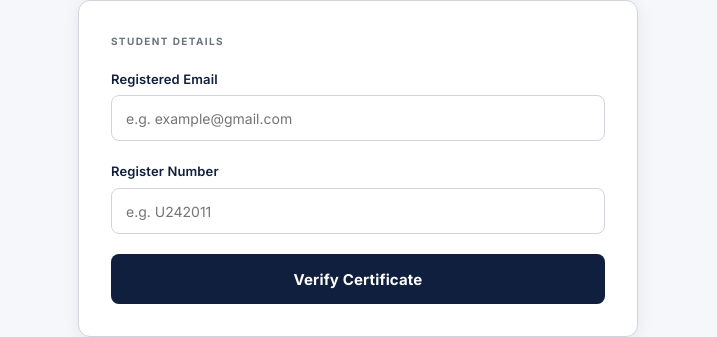
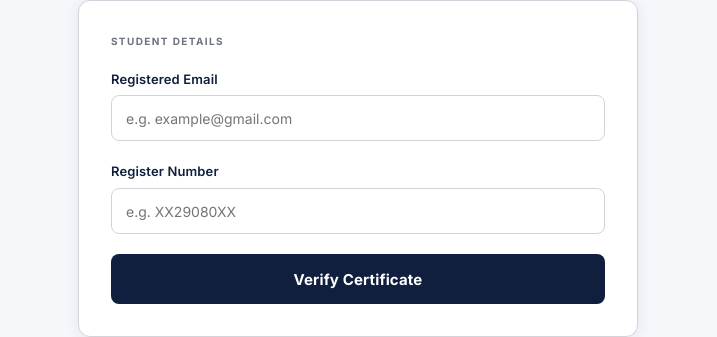
Before and after one commit to student2techie-star/student2techie, a React (Vite) app: page / in a window 1280 px wide. Shown: the part 4892-5229 px from the top of the page, without its empty margins (282-999 px from the left). Built offline with nearby package versions, Linux system fonts and the light colour scheme.

Commit message:
add certificate verifier page

```diff
--- a/src/components/Certificateverifier.jsx
+++ b/src/components/Certificateverifier.jsx
@@ -66,7 +66,7 @@ export default function CertificateVerifier() {
               id="regno"
               className={`field-input ${touched && !regNo.trim() ? "field-error" : ""}`}
               type="text"
-              placeholder="e.g. U242011"
+              placeholder="e.g. XX29080XX"
               value={regNo}
               onChange={(e) => { setRegNo(e.target.value); setNotFound(false); }}
               onKeyDown={(e) => e.key === "Enter" && handleVerify()}
```
